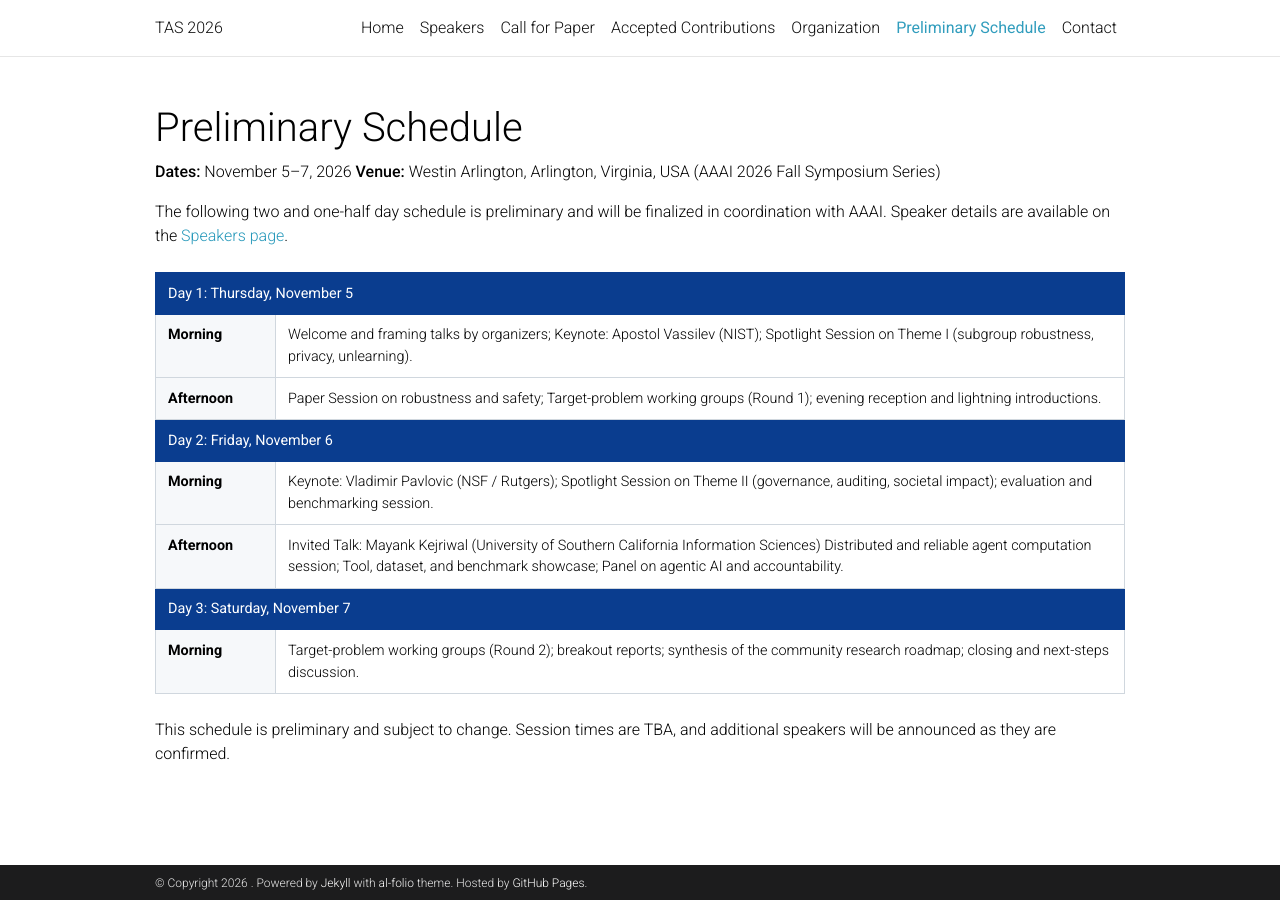
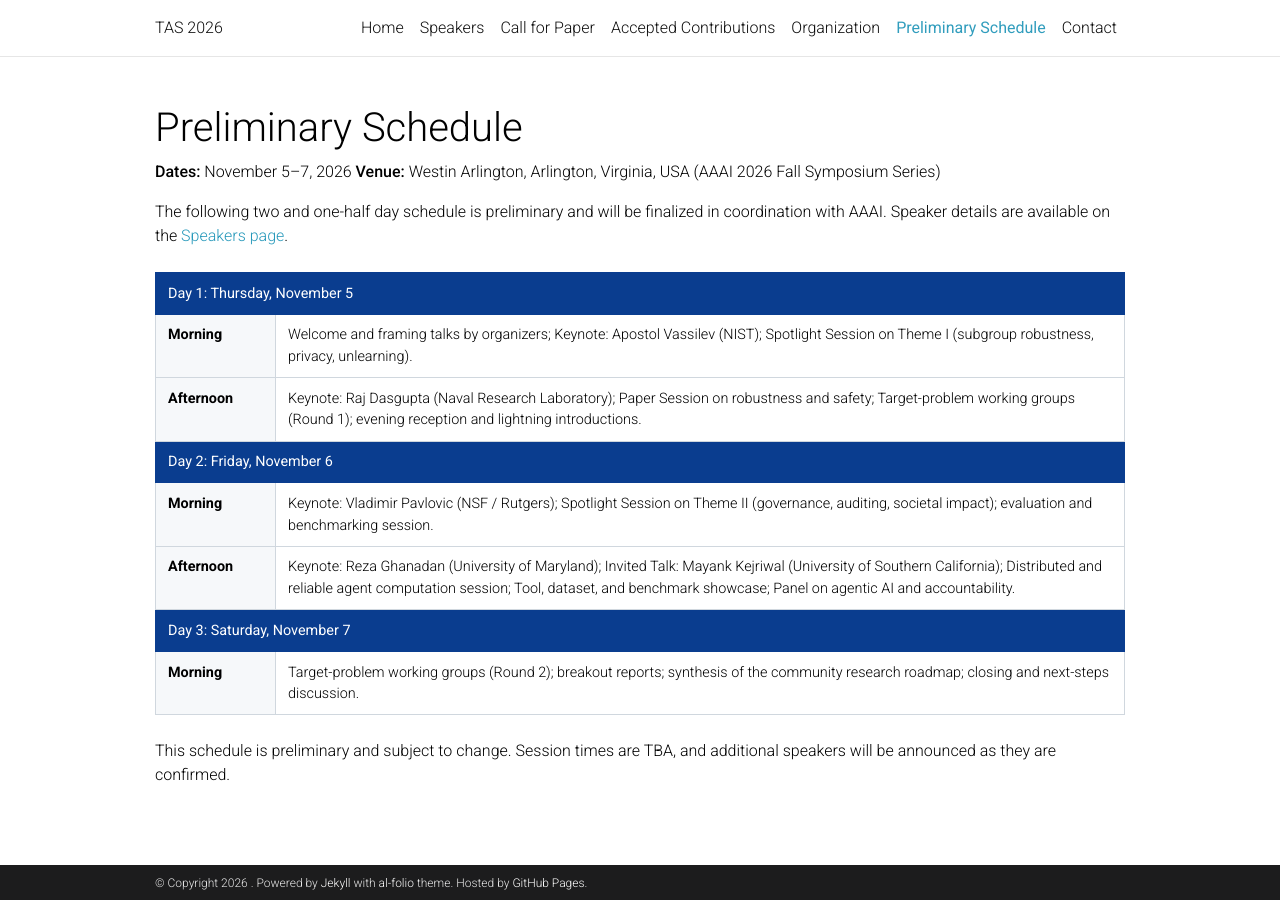
Before and after one commit to tas2026/tas2026.github.io, a Jekyll site: the page built from _pages/schedule.md, in a window 1280 px wide. Built offline with Jekyll 4.4.1, drawn with Linux system fonts in a browser that asks for light colours; comment, search, counter and statistics services are not loaded; a style sheet for code colours, icons or effects is not loaded.

Commit message:
Update schedule.md

```diff
--- a/_pages/schedule.md
+++ b/_pages/schedule.md
@@ -30,7 +30,7 @@ The following two and one-half day schedule is preliminary and will be finalized
     <tr>
       <td style="padding:0.6rem 0.75rem; border:1px solid #d0d7de; background:#f6f8fa; vertical-align:top; font-weight:600;">Afternoon</td>
       <td style="padding:0.6rem 0.75rem; border:1px solid #d0d7de; vertical-align:top;">
-        Paper Session on robustness and safety; Target-problem working groups (Round 1); evening reception and lightning introductions.
+        Keynote: Raj Dasgupta (Naval Research Laboratory); Paper Session on robustness and safety; Target-problem working groups (Round 1); evening reception and lightning introductions.
       </td>
     </tr>
     <tr>
@@ -47,7 +47,7 @@ The following two and one-half day schedule is preliminary and will be finalized
     <tr>
       <td style="padding:0.6rem 0.75rem; border:1px solid #d0d7de; background:#f6f8fa; vertical-align:top; font-weight:600;">Afternoon</td>
       <td style="padding:0.6rem 0.75rem; border:1px solid #d0d7de; vertical-align:top;">
-        Invited Talk: Mayank Kejriwal (University of Southern California Information Sciences) Distributed and reliable agent computation session; Tool, dataset, and benchmark showcase; Panel on agentic AI and accountability.
+        Keynote: Reza Ghanadan (University of Maryland); Invited Talk: Mayank Kejriwal (University of Southern California); Distributed and reliable agent computation session; Tool, dataset, and benchmark showcase; Panel on agentic AI and accountability.
       </td>
     </tr>
     <tr>
```
